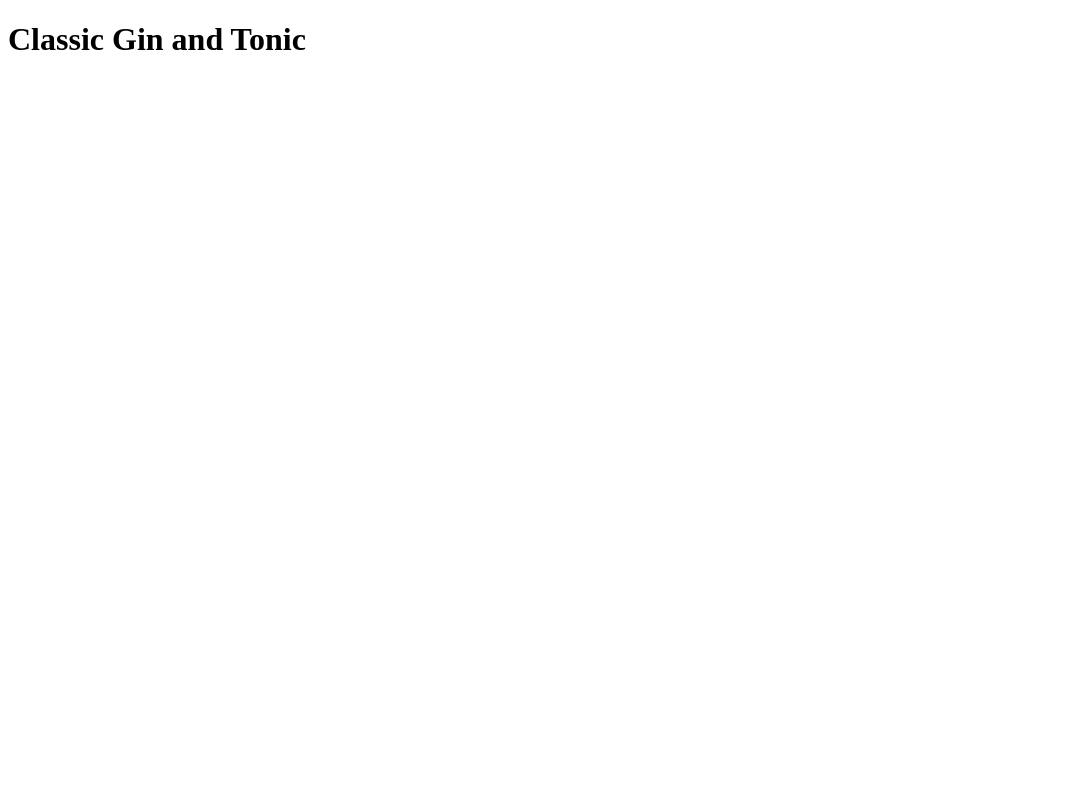
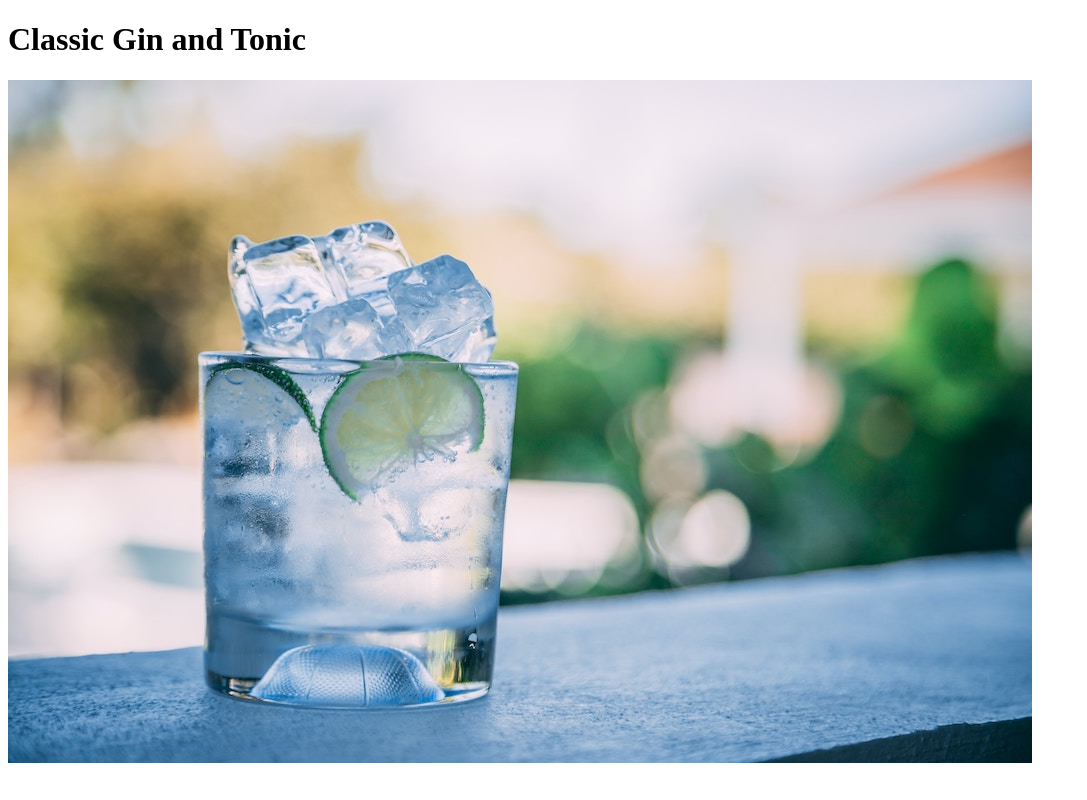
Before and after one commit to africanmoose/recipies, a plain HTML site: page recipies/classicGinAndTonic.html in a window 1280 px wide. Shown: the whole page, without its empty margins (0-1087 px from the left). Drawn offline with Linux system fonts and the light colour scheme.

Commit message:
Add gin and tonic recipe

```diff
--- a/recipies/classicGinAndTonic.html
+++ b/recipies/classicGinAndTonic.html
@@ -7,5 +7,6 @@
 </head>
 <body>
     <h1>Classic Gin and Tonic</h1>
+    <img src="classicGinAndTonic.jpg"/>
 </body>
 </html>
```
Also changed, not shown: recipies/classicGinAndTonic.jpg (added).
